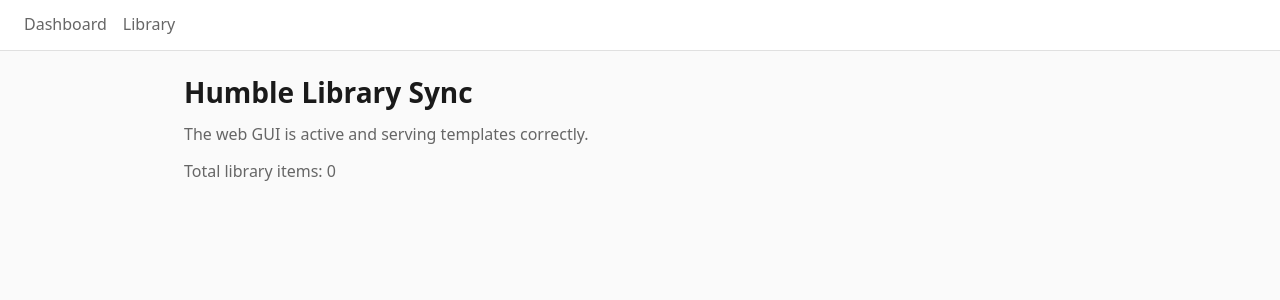
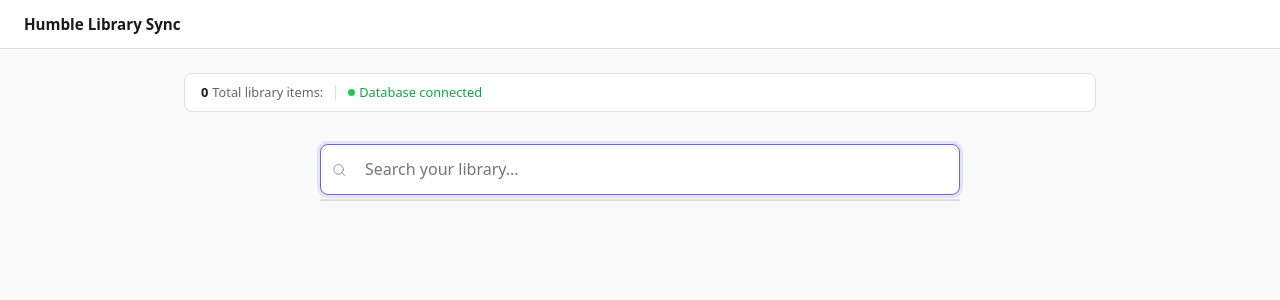
Before and after one commit to Hectormalvarez/humblelibrarysync, a FastAPI app: page / in a window 1280 px wide. Shown: the top 300 px of the page. Run offline with FastAPI, Linux system fonts and the light colour scheme; some libraries are stand-ins or nearby versions.

Commit message:
refactor(web): consolidate search palette and dashboard metrics into root SPA view

```diff
--- a/app/static/css/style.css
+++ b/app/static/css/style.css
@@ -207,12 +207,63 @@
 }
 
 nav a {
-  font-weight: 500;
+  font-weight: 600;
+  color: var(--color-text-primary);
+  font-size: var(--text-base);
+}
+
+nav a:hover {
+  color: var(--color-accent);
+}
+
+/* ----- Stats Bar (Dashboard Summary) ----- */
+/*
+ * .stats-bar is a compact inline banner that sits above the command palette
+ * on the root page.  It displays the total item count and database status
+ * without adding vertical bulk.
+ */
+.stats-bar {
+  display: flex;
+  align-items: center;
+  gap: var(--space-3);
+  padding: var(--space-2) var(--space-4);
+  margin-bottom: var(--space-1);
+  background: var(--color-bg-surface);
+  border: 1px solid var(--color-border);
+  border-radius: var(--radius-lg);
+  font-size: var(--text-sm);
   color: var(--color-text-secondary);
 }
 
-nav a:hover {
+.stat-item {
+  display: inline-flex;
+  align-items: center;
+  gap: var(--space-1);
+  white-space: nowrap;
+}
+
+.stat-item strong {
+  font-weight: 600;
   color: var(--color-text-primary);
+}
+
+.stat-divider {
+  width: 1px;
+  height: 1rem;
+  background: var(--color-border);
+}
+
+.status-dot {
+  display: inline-block;
+  width: 7px;
+  height: 7px;
+  border-radius: 50%;
+  background: #22c55e;
+  flex-shrink: 0;
+}
+
+.status-ok {
+  color: #16a34a;
 }
 
 /* ----- Command Palette (Library Search) ----- */
--- a/app/templates/layout.html
+++ b/app/templates/layout.html
@@ -9,8 +9,7 @@
 </head>
 <body>
   <nav>
-    <a href="/">Dashboard</a>
-    <a href="/library">Library</a>
+    <a href="/">Humble Library Sync</a>
   </nav>
   <main class="container">
     {% block content %}{% endblock %}
--- a/app/templates/pages/home.html
+++ b/app/templates/pages/home.html
@@ -1,7 +1,66 @@
 {% extends "layout.html" %}
 
 {% block content %}
-<h1>Humble Library Sync</h1>
-<p>The web GUI is active and serving templates correctly.</p>
-<p>Total library items: {{ item_count }}</p>
+<div class="stats-bar">
+  <span class="stat-item">
+    <strong>{{ item_count }}</strong> Total library items:
+  </span>
+  <span class="stat-divider"></span>
+  <span class="stat-item status-ok">
+    <span class="status-dot"></span>
+    Database connected
+  </span>
+</div>
+
+<div class="palette-wrapper">
+  <div class="search-input-wrapper">
+    <svg
+      class="search-icon"
+      xmlns="http://www.w3.org/2000/svg"
+      viewBox="0 0 24 24"
+      fill="none"
+      stroke="currentColor"
+      stroke-width="1.5"
+      stroke-linecap="round"
+      stroke-linejoin="round"
+    >
+      <circle cx="11" cy="11" r="8" />
+      <line x1="21" y1="21" x2="16.65" y2="16.65" />
+    </svg>
+    <input
+      type="search"
+      class="palette-input"
+      name="q"
+      placeholder="Search your library..."
+      autocomplete="off"
+      autofocus
+      hx-get="/library/search"
+      hx-trigger="input changed delay:300ms"
+      hx-target="#search-results"
+    />
+  </div>
+  <div id="search-results"></div>
+</div>
+
+<script>
+document.addEventListener('DOMContentLoaded', function () {
+  var input = document.querySelector('.palette-input');
+  var results = document.getElementById('search-results');
+  if (!input || !results) return;
+
+  input.addEventListener('blur', function () {
+    setTimeout(function () { results.style.display = 'none'; }, 200);
+  });
+
+  input.addEventListener('focus', function () {
+    results.style.display = '';
+  });
+
+  document.body.addEventListener('htmx:afterSwap', function (evt) {
+    if (evt.detail.target && evt.detail.target.id === 'search-results') {
+      results.style.display = '';
+    }
+  });
+});
+</script>
 {% endblock %}
```
Also changed, not shown: app/templates/pages/library.html (+23 -1 lines), tests/test_library.py (+9 -0 lines).
